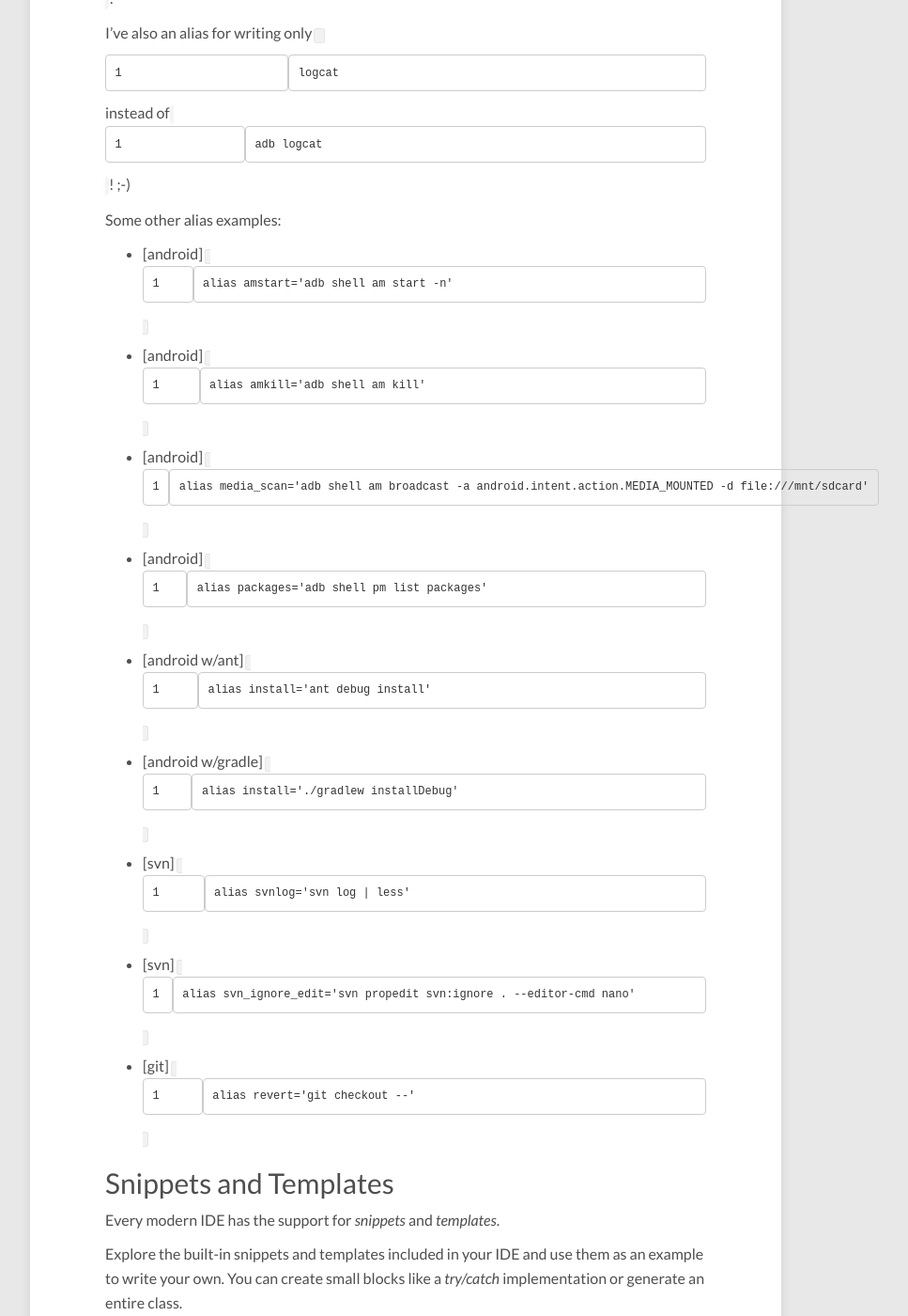
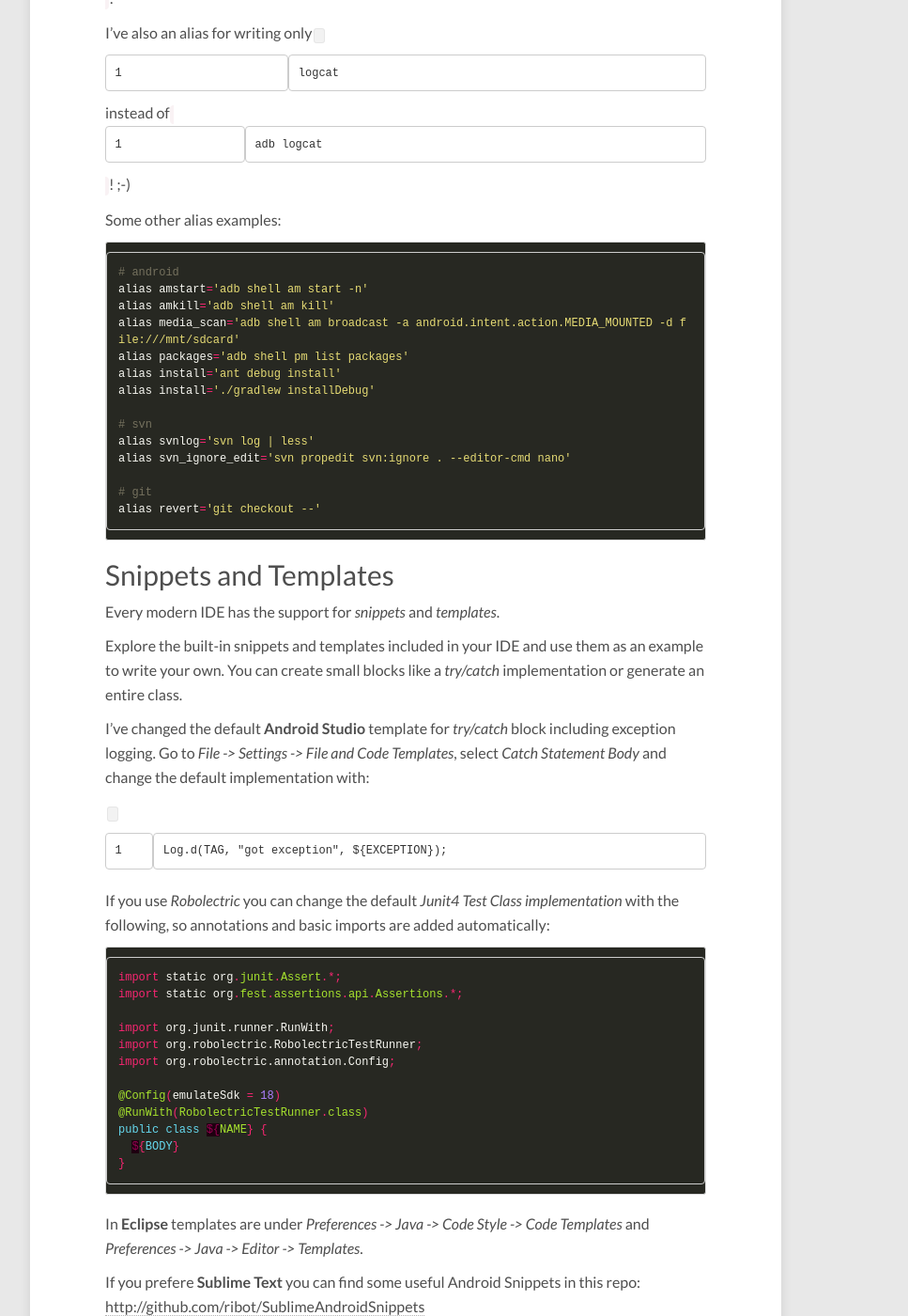
Before and after one commit to TechIsFun/techisfun.github.io, a Jekyll site: the page built from _posts/2014-12-16-dont-waste-time-coding-1.md, in a window 1280 px wide and 1400 px high, scrolled down 1088 px. Shown: the whole window at 94% size, without its empty margins (208-1175 px from the left). Built offline with Jekyll 4.4.1, drawn with Linux system fonts in a browser that asks for light colours; nearby versions of some CDN libraries; comment, search, counter and statistics services are not loaded.

Commit message:
fixed post formatting

```diff
--- a/_posts/2014-12-16-dont-waste-time-coding-1.md
+++ b/_posts/2014-12-16-dont-waste-time-coding-1.md
@@ -26,15 +26,22 @@ I've also an alias for writing only `logcat` instead of `adb logcat`! ;-)
 
 Some other alias examples:
 
-* [android] `alias amstart='adb shell am start -n'`
-* [android] `alias amkill='adb shell am kill'`
-* [android] `alias media_scan='adb shell am broadcast -a android.intent.action.MEDIA_MOUNTED -d file:///mnt/sdcard'`
-* [android] `alias packages='adb shell pm list packages'`
-* [android w/ant] `alias install='ant debug install'`
-* [android w/gradle] `alias install='./gradlew installDebug'`
-* [svn] `alias svnlog='svn log | less'`
-* [svn] `alias svn_ignore_edit='svn propedit svn:ignore . --editor-cmd nano'`
-* [git] `alias revert='git checkout --'`
+{% highlight bash %}
+# android
+alias amstart='adb shell am start -n'
+alias amkill='adb shell am kill'
+alias media_scan='adb shell am broadcast -a android.intent.action.MEDIA_MOUNTED -d file:///mnt/sdcard'
+alias packages='adb shell pm list packages'
+alias install='ant debug install'
+alias install='./gradlew installDebug'
+
+# svn
+alias svnlog='svn log | less'
+alias svn_ignore_edit='svn propedit svn:ignore . --editor-cmd nano'
+
+# git
+alias revert='git checkout --'
+{% endhighlight %}
 
 Snippets and Templates
 ----------------------
```
